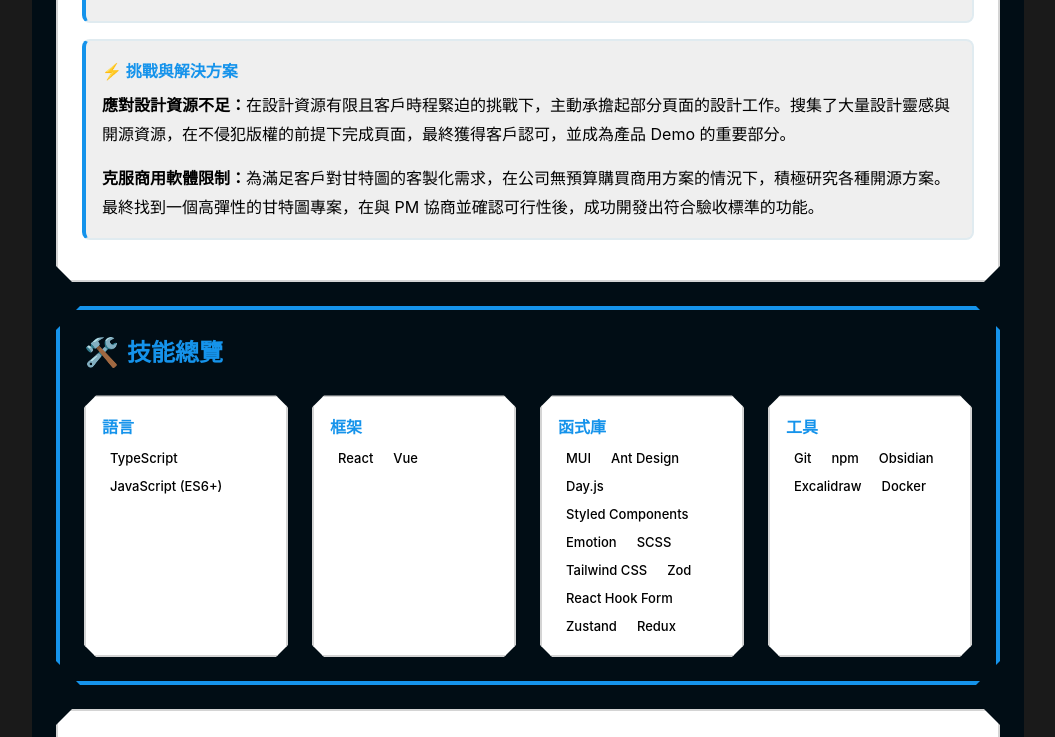
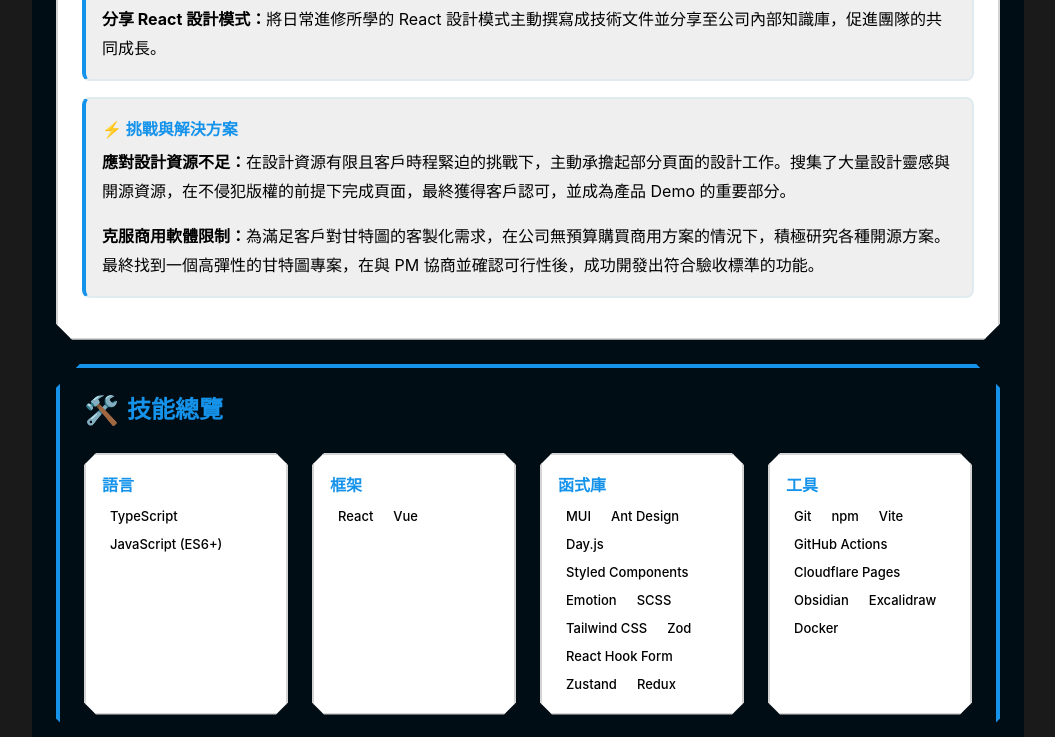
Before and after one commit to harry0802/React-WiseScheduling_TimeLine_Library, a React (Vite) app: page /about in a window 1280 px wide. Shown: the part 1537-2274 px from the top of the page, without its empty margins (112-1167 px from the left). Built offline with nearby package versions, Linux system fonts and the light colour scheme; no server answers; a web font is replaced by a local one.

Commit message:
feat: 更新個人資料，新增 Cloudflare Pages 部署策略與工具列表

```diff
--- a/src/components/About/data/profileData.js
+++ b/src/components/About/data/profileData.js
@@ -30,7 +30,8 @@ export const workExperience = {
       items: [
         '在時程內接續開發並完成 13 項功能，確保系統順利驗收',
         '優化既有程式碼庫，修復多個Bug，顯著提升系統穩定性',
-        '成功將專案由 Webpack 遷移至 Vite，改善了開發環境的啟動與熱更新速度'
+        '成功將專案由 Webpack 遷移至 Vite，改善了開發環境的啟動與熱更新速度',
+        '優化部署策略：主動將部署方案從 GitHub Pages 遷移至 Cloudflare Pages，實現全球 CDN 加速，並設計雙平台兼容架構，展現 DevOps 與 CI/CD 實戰能力'
       ]
     },
     {
@@ -92,7 +93,16 @@ export const skills = {
     'Zustand',
     'Redux'
   ],
-  tools: ['Git', 'npm', 'Obsidian', 'Excalidraw', 'Docker']
+  tools: [
+    'Git',
+    'npm',
+    'Vite',
+    'GitHub Actions',
+    'Cloudflare Pages',
+    'Obsidian',
+    'Excalidraw',
+    'Docker'
+  ]
 }
 
 //! =============== 5. 核心優勢 ===============
@@ -100,7 +110,8 @@ export const skills = {
 export const coreStrengths = [
   {
     title: '獨立開發能力',
-    description: '能夠獨立規劃專案架構、接手並完成功能開發，從設計到實作都能掌握'
+    description:
+      '能夠獨立規劃專案架構、接手並完成功能開發，從設計到實作都能掌握'
   },
   {
     title: '突破困難的決心',
```
Also changed, not shown: 1 other file (tests, documents, lock files or other folders).
